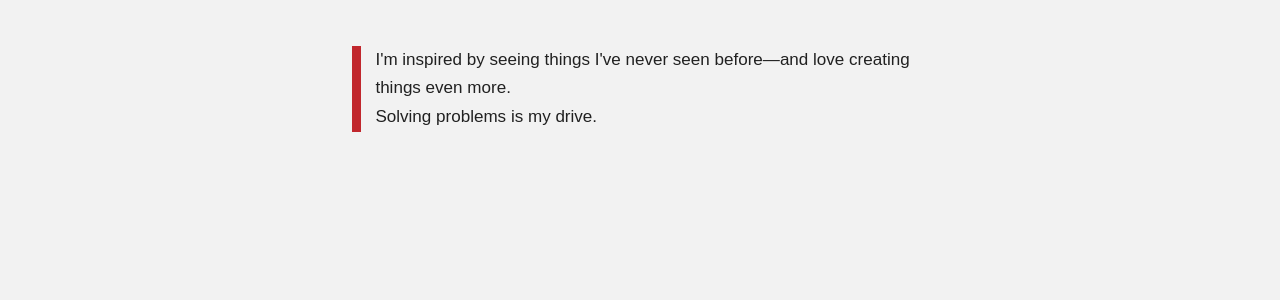
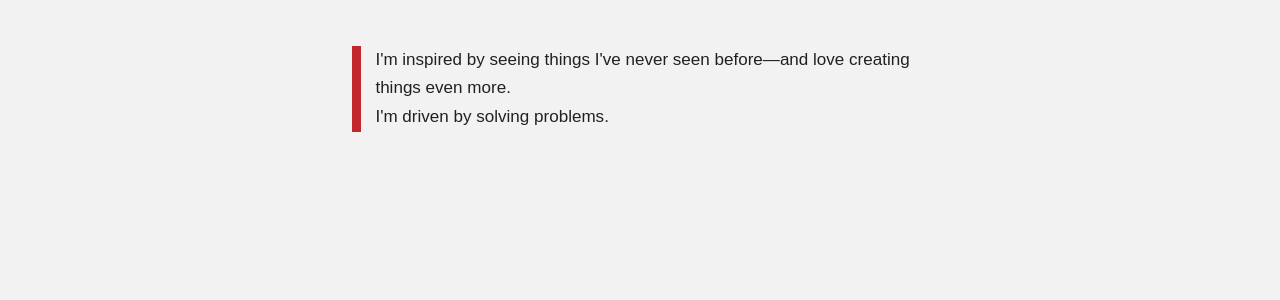
Before and after one commit to 100Miles/jekyll-portfolio, a Jekyll site: the page built from index.html, in a window 1280 px wide. Shown: the part 1284-1584 px from the top of the page. Built offline with Jekyll 4.4.1, drawn with Linux system fonts in a browser that asks for light colours; some web fonts are replaced.

Commit message:
update about section

```diff
--- a/index.html
+++ b/index.html
@@ -69,7 +69,7 @@ layout: default
       </div>
       <div class="unit xs-1 island-1-2 noscript-about pad-b-2 push-1-2 gutter-2">
         <h2 class="tenamega bold pad-t-2">ABOUT</h2>
-        <p class="milli">I'm inspired by seeing things I've never seen before—and love creating things even more.<br>Solving problems is my drive.</p>
+        <p class="milli">I'm inspired by seeing things I've never seen before—and love creating things even more.<br>I'm driven by solving problems.</p>
       </div>
     </div>
     <footer class="grid">
@@ -96,7 +96,7 @@ layout: default
   <div class="grid">
     <div class="unit xs-1 about-content gutter-1-2 pad-t-2">
       <h2 class="island-2 tenamega bold push-0 pad-t-2">ABOUT</h2>
-      <p class="milli">I'm inspired by seeing things I've never seen before—and love creating things even more.<br>Solving problems is my drive.</p>
+      <p class="milli">I'm inspired by seeing things I've never seen before—and love creating things even more.<br>I'm driven by solving problems.</p>
     </div>
   </div>
 </section>
```
